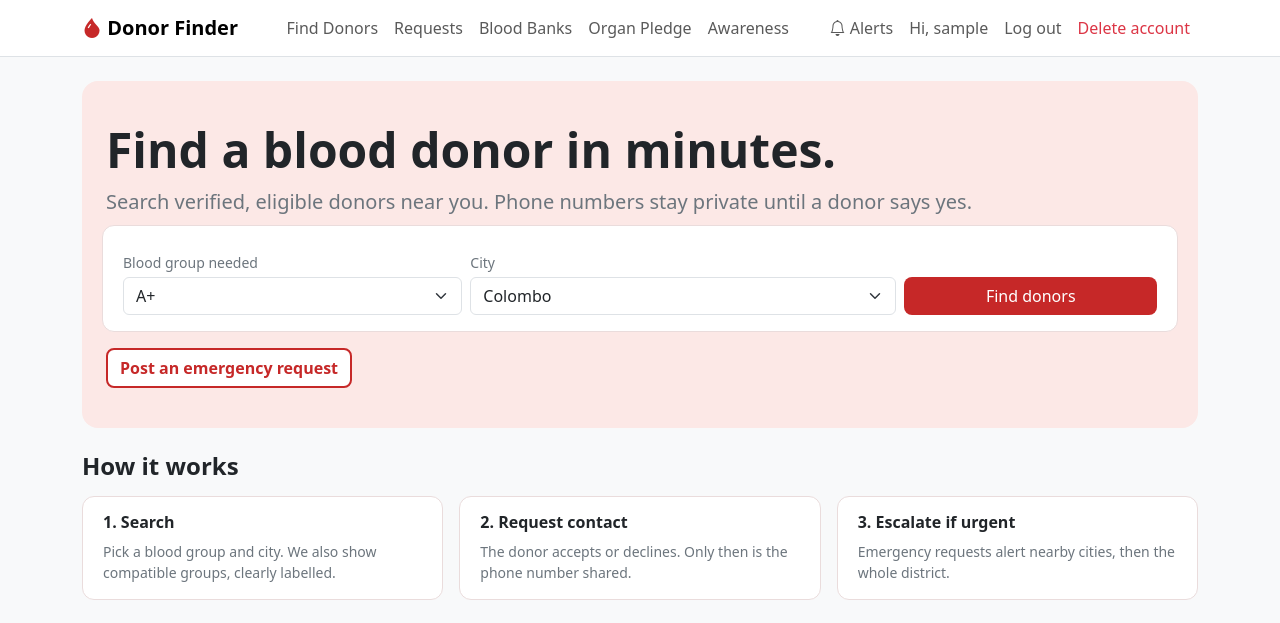
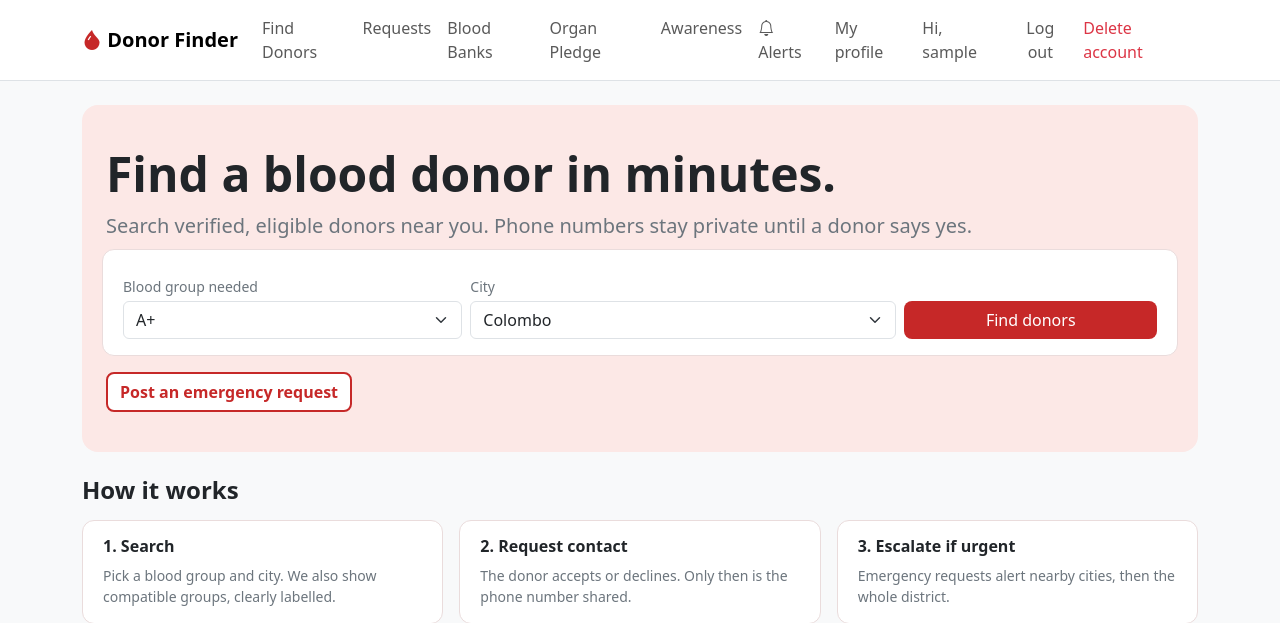
Before and after one commit to sasi-ws/blood-organ-donor-finder, a Django app: page / in a window 1280 px wide. Shown: the top 623 px of the page. Run offline with Django 5.2, Linux system fonts and the light colour scheme; the visitor is signed in with stand-in values (Sample User, id 1); data that the repository does not hold is empty.

Commit message:
Wire navbar, footer and Home links to real pages

```diff
--- a/templates/base.html
+++ b/templates/base.html
@@ -43,21 +43,11 @@
       <div class="collapse navbar-collapse" id="mainNav">
 
         <div class="navbar-nav mx-auto">
-          <a class="nav-link" href="#">Find Donors</a>
+          <a class="nav-link" href="{% url 'donors:search' %}">Find Donors</a>
           <a class="nav-link" href="{% url 'blood_requests:request_list' %}">Requests</a>
-
-          <!-- Fixed: added nav-link class for matching style and alignment -->
-          <a class="nav-link" href="{% url 'banks:stock_board' %}">
-            Blood Banks
-          </a>
-
-          <a class="nav-link" href="{% url 'organs:organ_pledge_info' %}">
-            Organ Pledge
-          </a>
-
-          <a class="nav-link" href="{% url 'core:awareness' %}">
-    Awareness
-</a>
+          <a class="nav-link" href="{% url 'banks:stock_board' %}">Blood Banks</a>
+          <a class="nav-link" href="{% url 'organs:organ_pledge_info' %}">Organ Pledge</a>
+          <a class="nav-link" href="{% url 'core:awareness' %}">Awareness</a>
         </div>
 
         <div class="navbar-nav align-items-lg-center">
@@ -65,6 +55,8 @@
           {% if user.is_authenticated %}
 
           <a class="nav-link" href="{% url 'blood_requests:notification_list' %}"><i class="bi bi-bell"></i> Alerts{% if unread_count %} <span class="badge bg-danger">{{ unread_count }}</span>{% endif %}</a>
+
+          <a class="nav-link" href="{% url 'donors:edit_profile' %}">My profile</a>
 
           <span class="nav-link">Hi, {{ user.username }}</span>
 
--- a/templates/home.html
+++ b/templates/home.html
@@ -35,7 +35,7 @@
   </form>
 
   {# TODO: replace href="#" with the post-request URL once P4's page exists #}
-  <a href="#" class="btn btn-brand-outline">Post an emergency request</a>
+  <a href="{% url 'blood_requests:post_request' %}" class="btn btn-brand-outline">Post an emergency request</a>
 </section>
 
 <section class="mb-4">
```
